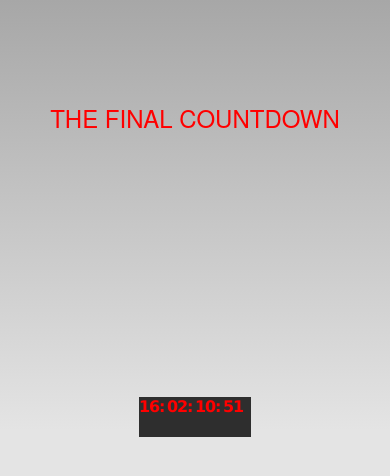
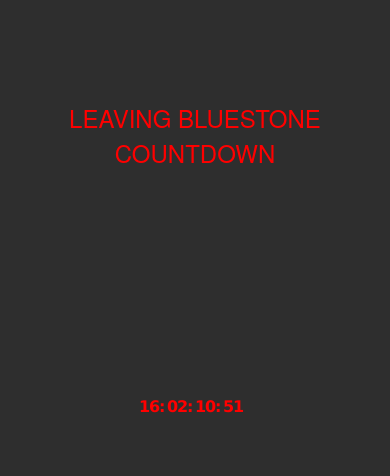
Before and after one commit to jimbobilini/Hello-World-Test-Gap, a plain HTML site: page index.html in a window 390 px wide. Drawn offline with Linux system fonts and the light colour scheme; some packages are replaced by stand-ins of ours.

Commit message:
Changes css

```diff
--- a/css/index.css
+++ b/css/index.css
@@ -25,16 +25,6 @@
 
 body {
     background-color:#2e2e2e;
-    background-image:linear-gradient(top, #A7A7A7 0%, #E4E4E4 51%);
-    background-image:-webkit-linear-gradient(top, #A7A7A7 0%, #E4E4E4 51%);
-    background-image:-ms-linear-gradient(top, #A7A7A7 0%, #E4E4E4 51%);
-    background-image:-webkit-gradient(
-        linear,
-        left top,
-        left bottom,
-        color-stop(0, #A7A7A7),
-        color-stop(0.51, #E4E4E4)
-    );
     background-attachment:fixed;
     font-family:'HelveticaNeue-Light', 'HelveticaNeue', Helvetica, Arial, sans-serif;
     font-size:12px;
--- a/index.html
+++ b/index.html
@@ -23,11 +23,11 @@
         <meta name="format-detection" content="telephone=no" />
         <meta name="viewport" content="user-scalable=no, initial-scale=1, maximum-scale=1, minimum-scale=1, width=device-width, height=device-height, target-densitydpi=device-dpi" />
         <link rel="stylesheet" type="text/css" href="css/index.css" />
-        <title>Hello World</title>
+        <title>Leaving Bluestone</title>
     </head>
     <body>
         <div id="container">
-        <h1>The final countdown</h1>
+        <h1>Leaving Bluestone Countdown</h1>
         	<div id="countdown_dashboard" class="auto-style2">
 
 				<div class="dash days_dash">
```
Also changed, not shown: config.xml (+4 -4 lines).
